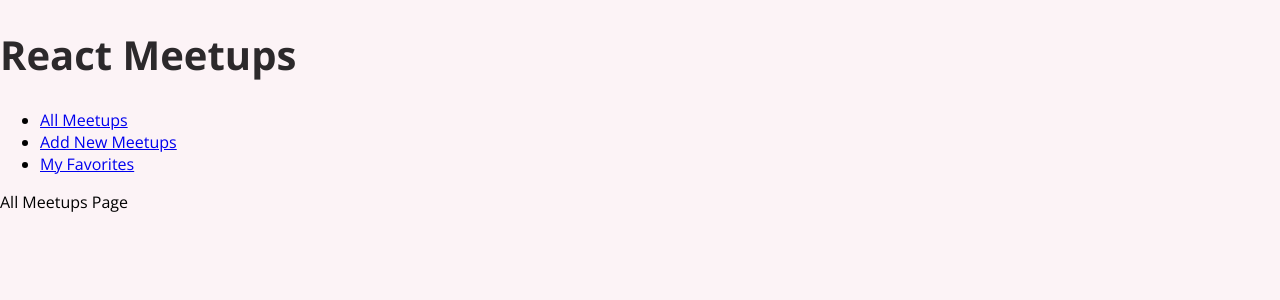
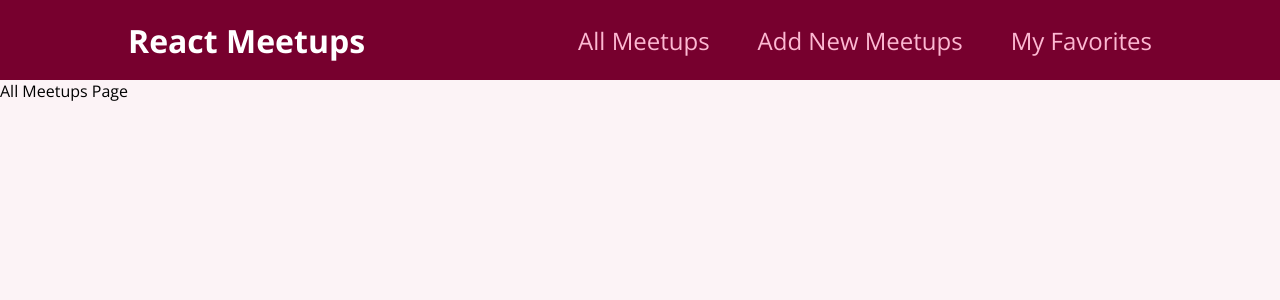
Before and after one commit to sasban9/sasban-react-course, a React (Create React App) app: page / in a window 1280 px wide. Shown: the top 300 px of the page. Built offline with nearby package versions, Linux system fonts and the light colour scheme.

Commit message:
Styling with CSS modules.

```diff
--- a/src/components/layout/MainNavigation.js
+++ b/src/components/layout/MainNavigation.js
@@ -1,8 +1,11 @@
 import { Link } from 'react-router-dom';
 
+import classes from './MainNavigation.module.css';
+
 function MainNavigation() {
-    return <header>
-        <h1>React Meetups</h1>
+    return (
+    <header className={classes.header}>
+        <div className={classes.logo}>React Meetups</div>
         <nav>
             <ul>
                 <li><Link to='/'>All Meetups</Link></li>
@@ -10,7 +13,8 @@
                 <li><Link to='/favorites'>My Favorites</Link></li>
             </ul>
         </nav>
-    </header>;
+    </header>
+    );
 }
 
 export default MainNavigation;
--- /dev/null
+++ b/src/components/layout/MainNavigation.module.css
@@ -0,0 +1,47 @@
+.header {
+    width: 100%;
+    height: 5rem;
+    display: flex;
+    align-items: center;
+    justify-content: space-between;
+    background-color: #77002e;
+    padding: 0 10%;
+  }
+
+  .logo {
+    font-size: 2rem;
+    color: white;
+    font-weight: bold;
+  }
+
+  .header ul {
+    list-style: none;
+    margin: 0;
+    padding: 0;
+    display: flex;
+    align-items: baseline;
+  }
+
+  .header li {
+    margin-left: 3rem;
+  }
+
+  .header a {
+    text-decoration: none;
+    font-size: 1.5rem;
+    color: #fcb8d2;
+  }
+
+  .header a:hover,
+  .header a:active,
+  .header a.active {
+    color: white;
+  }
+
+  .badge {
+    background-color: #cc2062;
+    color: white;
+    border-radius: 12px;
+    padding: 0 1rem;
+    margin-left: 0.5rem;
+  }
```
